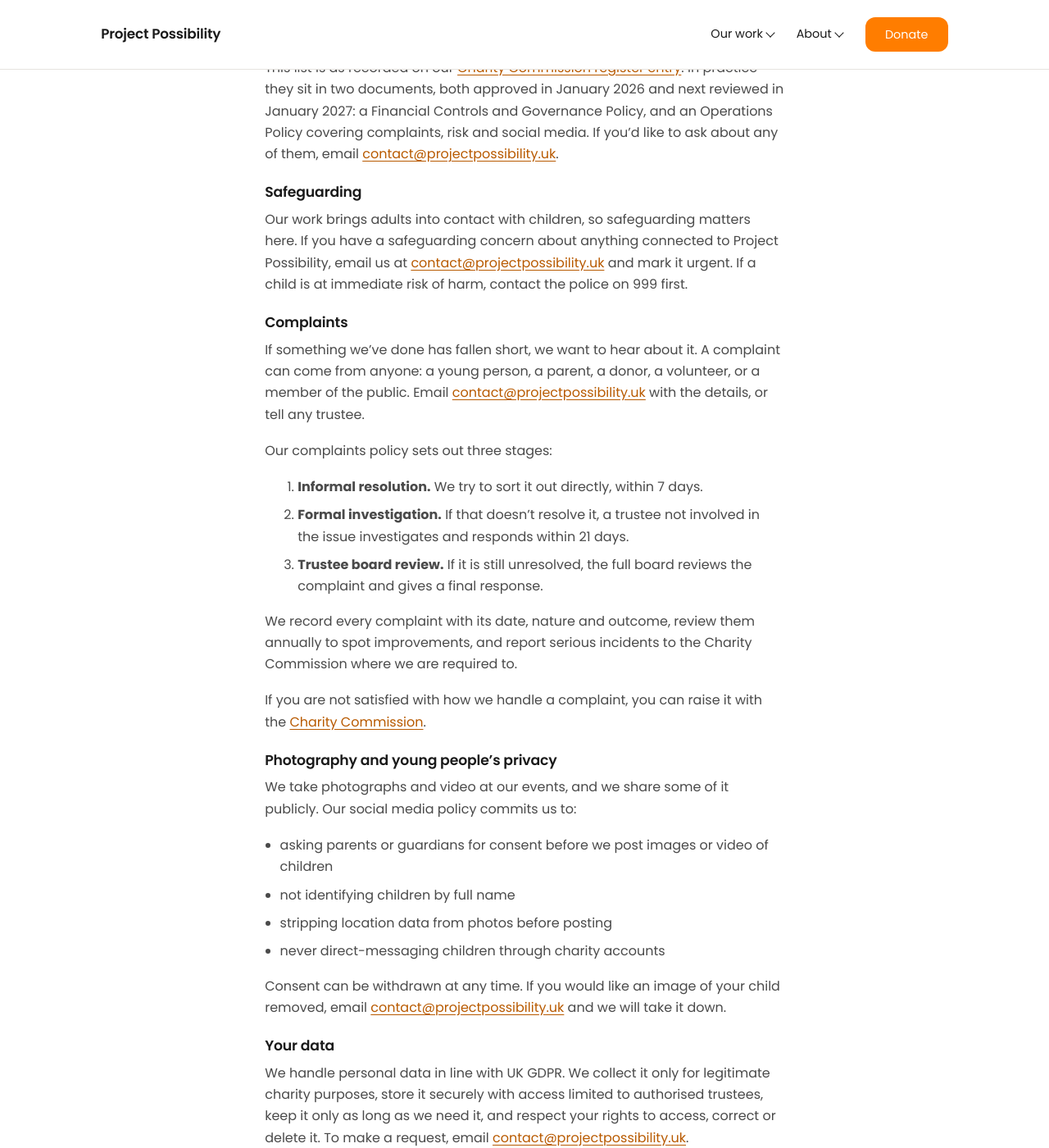
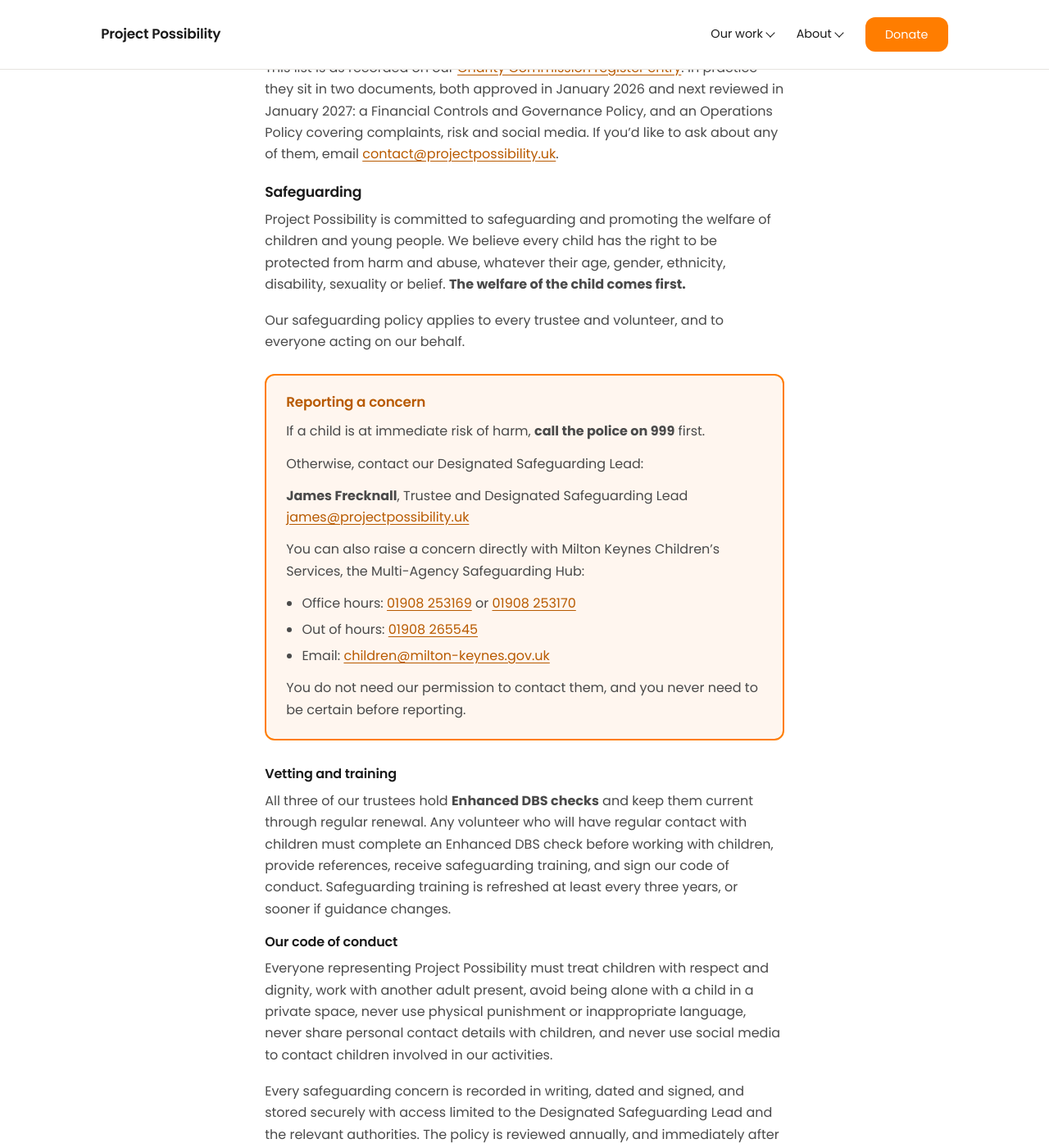
Before and after one commit to ttfnrob/projpossweb, a Jekyll site: the page built from governance.md, in a window 1280 px wide and 1400 px high, scrolled down 2887 px. Shown: the whole window at 82% size. Built offline with Jekyll 4.4.1, drawn with Linux system fonts in a browser that asks for light colours; some of the changed text lies outside the part shown.

Commit message:
Governance: full safeguarding section with DSL and MASH contacts
Sourced from the January 2026 Safeguarding Children and Young People Policy:
- Named Designated Safeguarding Lead (James Frecknall) with direct email
- High-contrast reporting callout: 999 first, then DSL, then MK MASH
- MK Children's Services numbers verified against milton-keynes.gov.uk MASH page
  (01908 253169/253170 office hours, 01908 265545 out of hours)
- Enhanced DBS for all trustees, volunteer vetting, 3-yearly training refresh
- Code of conduct and record keeping

Also adds a direct Safeguarding link in the footer so a worried parent
does not have to know the word 'governance' to find it.

```diff
--- a/_includes/footer.html
+++ b/_includes/footer.html
@@ -20,6 +20,7 @@
         <nav class="footer-nav">
           <a href="{{ '/about/' | relative_url }}">About us</a>
           <a href="{{ '/governance/' | relative_url }}">Governance &amp; policies</a>
+          <a href="{{ '/governance/#safeguarding' | relative_url }}">Safeguarding</a>
           <a href="{{ '/partners/' | relative_url }}">Partners</a>
           <a href="{{ '/get-involved/' | relative_url }}">Get involved</a>
           <a href="mailto:{{ site.contact_email }}">{{ site.contact_email }}</a>
--- a/assets/css/style.css
+++ b/assets/css/style.css
@@ -776,6 +776,25 @@ a.card:hover { border-color: var(--orange); }
 }
 .objects li:last-child { margin-bottom: 0; }
 
+/* ---------- Safeguarding callout ----------
+   Deliberately high-contrast: a worried parent should find this fast. */
+.safeguard-box {
+  background: #fff6ef;
+  border: 2px solid var(--orange);
+  border-radius: var(--radius);
+  padding: 1.4rem 1.5rem;
+  margin: 1.6rem 0 2rem;
+}
+.safeguard-box h4 {
+  margin: 0 0 0.8rem;
+  font-size: 1.05rem;
+  color: var(--orange-text);
+}
+.safeguard-box p { margin: 0 0 0.8rem; }
+.safeguard-box ul { margin: 0 0 0.8rem; padding-left: 1.2rem; }
+.safeguard-box li { margin-bottom: 0.35rem; }
+.safeguard-box > *:last-child { margin-bottom: 0; }
+
 /* ---------- Governance cards ---------- */
 .govern-grid {
   display: grid;
--- a/governance.md
+++ b/governance.md
@@ -121,10 +121,49 @@ and social media. If you'd like to ask about any of them, email
 
 ### Safeguarding
 
-Our work brings adults into contact with children, so safeguarding matters here. If you have a
-safeguarding concern about anything connected to Project Possibility, email us at
-[{{ site.contact_email }}](mailto:{{ site.contact_email }}?subject=Safeguarding%20concern) and mark
-it urgent. If a child is at immediate risk of harm, contact the police on 999 first.
+Project Possibility is committed to safeguarding and promoting the welfare of children and young
+people. We believe every child has the right to be protected from harm and abuse, whatever their age,
+gender, ethnicity, disability, sexuality or belief. **The welfare of the child comes first.**
+
+Our safeguarding policy applies to every trustee and volunteer, and to everyone acting on our behalf.
+
+<div class="safeguard-box" markdown="1">
+#### Reporting a concern
+
+If a child is at immediate risk of harm, **call the police on 999** first.
+
+Otherwise, contact our Designated Safeguarding Lead:
+
+**James Frecknall**, Trustee and Designated Safeguarding Lead
+[james@projectpossibility.uk](mailto:james@projectpossibility.uk?subject=Safeguarding%20concern)
+
+You can also raise a concern directly with Milton Keynes Children's Services, the Multi-Agency
+Safeguarding Hub:
+
+- Office hours: [01908 253169](tel:+441908253169) or [01908 253170](tel:+441908253170)
+- Out of hours: [01908 265545](tel:+441908265545)
+- Email: [children@milton-keynes.gov.uk](mailto:children@milton-keynes.gov.uk)
+
+You do not need our permission to contact them, and you never need to be certain before reporting.
+</div>
+
+#### Vetting and training
+
+All three of our trustees hold **Enhanced DBS checks** and keep them current through regular renewal.
+Any volunteer who will have regular contact with children must complete an Enhanced DBS check before
+working with children, provide references, receive safeguarding training, and sign our code of
+conduct. Safeguarding training is refreshed at least every three years, or sooner if guidance changes.
+
+#### Our code of conduct
+
+Everyone representing Project Possibility must treat children with respect and dignity, work with
+another adult present, avoid being alone with a child in a private space, never use physical
+punishment or inappropriate language, never share personal contact details with children, and never
+use social media to contact children involved in our activities.
+
+Every safeguarding concern is recorded in writing, dated and signed, and stored securely with access
+limited to the Designated Safeguarding Lead and the relevant authorities. The policy is reviewed
+annually, and immediately after any safeguarding incident.
 
 ### Complaints
 
```
